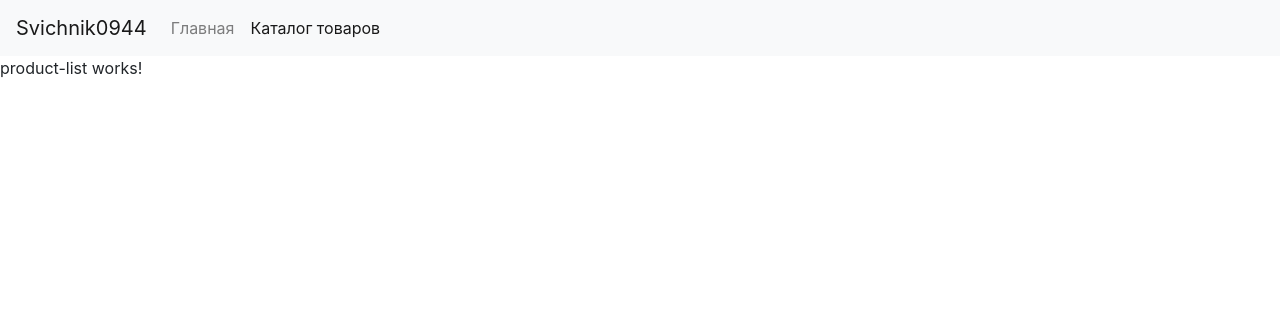
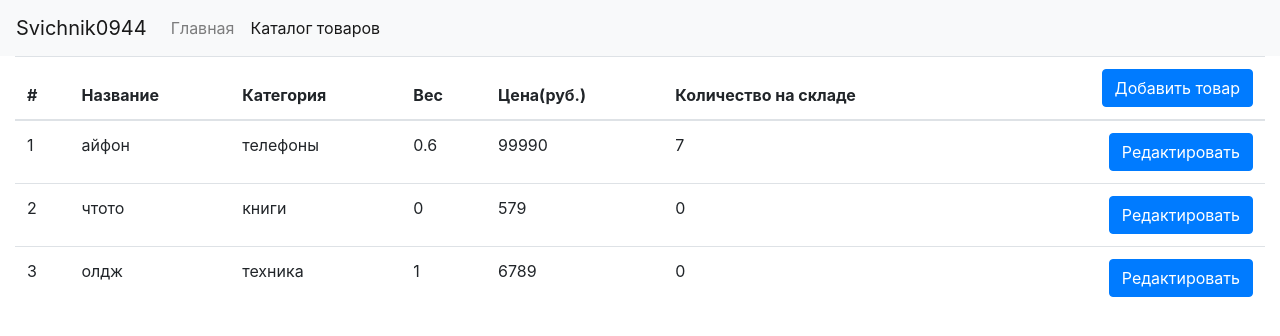
Before and after one commit to Valentina-Svichnik/JS_exam_svichnik0944, an Angular app: page /products in a window 1280 px wide. Shown: the top 336 px of the page. Built offline with nearby package versions, Linux system fonts and the light colour scheme; data requests are answered from the project's data file.

Commit message:
add, save, delete, edit

```diff
--- a/db.json
+++ b/db.json
@@ -1,14 +1,34 @@
 {
   "mproducts": [
     {
-      "id": 1,
-      "name": "Апельсины",
+      "name": "айфон",
       "vendor": "articul",
-      "price": "typicode",
-      "manufacturer": "Турция",
-      "category": "фрукты",
-      "weight": 34567,
-      "count": 7
+      "price": "99990",
+      "manufacturer": "Калифорния",
+      "category": "телефоны",
+      "weight": "0.6",
+      "count": 7,
+      "id": 1
+    },
+    {
+      "name": "чтото",
+      "vendor": "апр7890апр",
+      "price": "579",
+      "manufacturer": null,
+      "category": "книги",
+      "weight": "0",
+      "count": "0",
+      "id": 2
+    },
+    {
+      "name": "олдж",
+      "vendor": "прол",
+      "price": "6789",
+      "manufacturer": null,
+      "category": "техника",
+      "weight": "1",
+      "count": "0",
+      "id": 3
     }
   ]
 }
--- a/src/app/products/product-edit/product-edit.component.html
+++ b/src/app/products/product-edit/product-edit.component.html
@@ -1 +1,70 @@
-<p>product-edit works!</p>
+<div class="container-fluid mt-3">
+    <form [formGroup]="productForm">
+      <div class="form-group col-5">
+        <label for="name">Название товара</label>
+        <input
+          type="text"
+          class="form-control"
+          id="name"
+          placeholder="Имя"
+          formControlName="name"
+        />
+        <label for="vendor">Артикул</label>
+        <input
+          type="text"
+          class="form-control"
+          id="vendor"
+          placeholder="Артикул"
+          formControlName="vendor"
+        />
+
+        <label for="price">Цена</label>
+        <input
+          type="text"
+          class="form-control"
+          id="price"
+          placeholder="1999"
+          formControlName="price"
+        />
+
+        <label for="manufacturer">Производитель</label>
+        <input
+          type="text"
+          class="form-control"
+          id="manufacturer"
+          placeholder="Производитель"
+          formControlName="manufacturer"
+        />
+
+        <label for="category">Категория</label>
+        <select class="custom-select btn-sm" formControlName="category" id="category">
+            <option selected>мебель</option>
+            <option>техника</option>
+            <option>книги</option>
+            <option>телефоны</option>
+          </select>
+
+        <label for="weight">Вес (кг)</label>
+        <input
+          type="text"
+          class="form-control"
+          id="weight"
+          placeholder="0.5"
+          formControlName="weight"
+        />
+
+        <label for="count">Количество на складе</label>
+        <input
+          type="text"
+          class="form-control"
+          id="count"
+          placeholder="0"
+          formControlName="count"
+        />
+      </div>
+       <button class="btn btn-primary mr-4" [disabled]="productForm.invalid" (click)="onSave()">    <!-- [disabled]="userForm.invalid" (click)="onSave()" -->
+        Сохранить
+      </button>
+       <button class="btn btn-danger" *ngIf="id != null" (click)="onDelete()">Удалить</button>  <!--  *ngIf="id != null" (click)="onDelete()" -->
+    </form>
+  </div>
--- a/src/app/products/product-edit/product-edit.component.ts
+++ b/src/app/products/product-edit/product-edit.component.ts
@@ -1,4 +1,8 @@
 import { Component, OnInit } from '@angular/core';
+import { FormControl, FormGroup, Validators } from '@angular/forms';
+import { ActivatedRoute, Router } from '@angular/router';
+import { Mproduct } from 'src/app/shared/models/mproduct.model';
+import { MproductService } from 'src/app/shared/services/mproduct.service';
 
 @Component({
   selector: 'app-product-edit',
@@ -6,10 +10,80 @@ import { Component, OnInit } from '@angular/core';
   styleUrls: ['./product-edit.component.css']
 })
 export class ProductEditComponent implements OnInit {
+  id: number;
+  product: Mproduct;
+  productForm: FormGroup;
 
-  constructor() { }
+  constructor(
+    private activatedRouter: ActivatedRoute,
+    private mproductsService: MproductService,
+    private router: Router
+  ) {
+    this.activatedRouter.params.subscribe((param) => {
+      this.id = param.id;
+    });
+  }
 
   ngOnInit(): void {
+    this.productForm = new FormGroup({
+      name: new FormControl(null, [Validators.required]),
+      vendor: new FormControl(null, [Validators.required]),
+      price: new FormControl(null, [Validators.required]),
+      manufacturer: new FormControl(null),
+      category: new FormControl(null, [Validators.required]),
+      weight: new FormControl(null, [Validators.required]),
+      count: new FormControl(1, [Validators.required]),
+    });
+    this.getData();
   }
 
+
+  async getData() {
+    if (this.id !== null && this.id !== undefined) {
+      try {
+        let product = this.mproductsService.getOneById(this.id);
+        this.product = await product;
+      } catch (err) {
+        console.error(err);
+      }
+      this.productForm.patchValue({                                  //заносим значения полей в форму для редактирвоания
+        name: this.product.name,
+        vendor: this.product.vendor,
+        price: this.product.price,
+        manufacturer: this.product.manufacturer,
+        category: this.product.category,
+        weight: this.product.weight,
+        count: this.product.count,
+      });
+    }
+  }
+
+  async onSave() {
+    if (this.id !== null && this.id !== undefined) {
+      try {
+        await this.mproductsService.putOneById(this.id, this.productForm.value);
+      } catch (err) {
+        console.error(err);
+      }
+      this.router.navigate(['/products']);
+    } else {
+      try {
+        let res = await this.mproductsService.postOne(this.productForm.value);
+        this.router.navigate([this.router.url, res.id]);
+        this.getData();
+      } catch (err) {
+        console.error(err);
+      }
+      this.router.navigate(['/products']);
+    }
+  }
+
+  async onDelete() {
+    try {
+      await this.mproductsService.deleteOneById(this.id);
+    } catch (err) {
+      console.error(err);
+    }
+    this.router.navigate(['/products']);
+  }
 }
--- a/src/app/products/product-list/product-list.component.html
+++ b/src/app/products/product-list/product-list.component.html
@@ -1 +1,53 @@
-<p>product-list works!</p>
+<!-- <div class="container-fluid my-5">
+    <div class="row">
+      <div class="col-6">
+        <h5>Поиск по имени и фамилии</h5>
+         <input type="text" class="form-control" placeholder="Поиск">  [(ngModel)]="searchStr" (input)="onSearchWorker()"
+      </div>
+      <div class="col-6">
+        <h5>Сортировка</h5>
+        <select class="custom-select btn-sm"  id="departament">     [(ngModel)]="typeOfSort"
+          <option selected>Сортировка по id (по возрастанию)</option>
+          <option>Сортировка по id (по убыванию)</option>
+          <option>Сортировка по возрасту (по возрастанию)</option>
+          <option>Сортировка по возрасту (по убыванию)</option>
+        </select>
+      </div>
+    </div>
+  </div> -->
+
+  <div class="container-fluid">
+    <table class="table">
+      <thead>
+        <tr>
+          <th scope="col">#</th>
+          <th scope="col">Название</th>
+          <th scope="col">Категория</th>
+          <th scope="col">Вес</th>
+          <th scope="col">Цена(руб.)</th>
+          <th scope="col">Количество на складе</th>
+          <th class="text-right" scope="col">
+             <button class="btn btn-primary" (click)="onAddProduct()">
+              Добавить товар
+            </button>
+          </th>
+        </tr>
+      </thead>
+      <tbody>
+         <tr *ngFor="let product of products ">   <!-- | myfilter : searchStr : typeOfSort -->
+          <td scope="row">{{ product.id }}</td>
+          <td>{{ product.name }}</td>
+          <td>{{ product.category }}</td>
+          <td>{{ product.weight }}</td>
+          <td>{{ product.price }}</td>
+          <td>{{ product.count }}</td>
+          <!-- <td>{{ getAge(user.bday) }}</td> -->
+          <td class="text-right">
+            <button class="btn btn-primary" (click)="onLinkProduct(product.id)">
+              Редактировать
+            </button>
+          </td>
+        </tr>
+      </tbody>
+    </table>
+  </div>
--- a/src/app/products/product-list/product-list.component.ts
+++ b/src/app/products/product-list/product-list.component.ts
@@ -1,4 +1,7 @@
 import { Component, OnInit } from '@angular/core';
+import { Router } from '@angular/router';
+import { Mproduct } from 'src/app/shared/models/mproduct.model';
+import { MproductService } from 'src/app/shared/services/mproduct.service';
 
 @Component({
   selector: 'app-product-list',
@@ -7,9 +10,29 @@ import { Component, OnInit } from '@angular/core';
 })
 export class ProductListComponent implements OnInit {
 
-  constructor() { }
+  products: Mproduct[];
+
+  constructor(private mproductService: MproductService, private router: Router) { }
 
   ngOnInit(): void {
+    this.getData();
+  }
+
+  async getData() {
+    try {
+      let products = this.mproductService.getAll();
+      this.products = await products == null && products == undefined ? [] : await products;
+    } catch (err) {
+      console.error(err);
+    }
+  }
+
+  onAddProduct() {
+    this.router.navigate([this.router.url, 'product']);
+  }
+
+  onLinkProduct(id: number) {
+    this.router.navigate([this.router.url, 'product', id]);
   }
 
 }
--- a/src/app/shared/models/mproduct.model.ts
+++ b/src/app/shared/models/mproduct.model.ts
@@ -3,7 +3,7 @@ export interface Mproduct {
     name: string;
     vendor: string;
     price: number;
-    manufacturer: string;
+    manufacturer?: string;
     category: string;
     weight: number;
     count: number;
```
Also changed, not shown: src/app/app.module.ts (+7 -7 lines), src/app/products/products.module.ts (+8 -2 lines).
